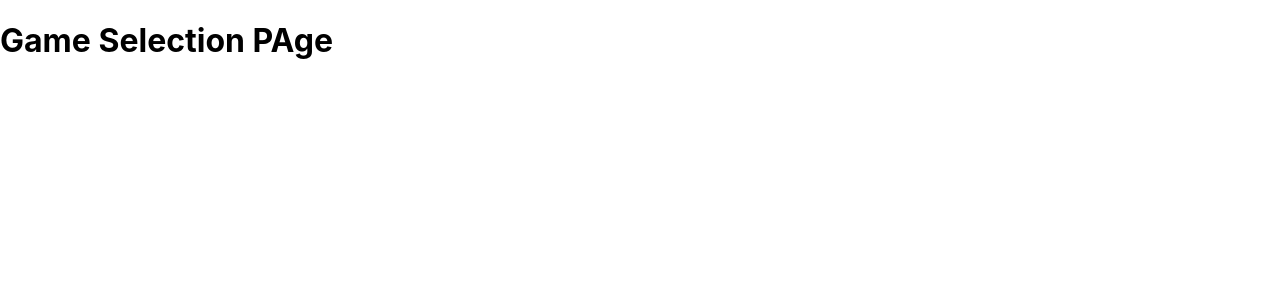
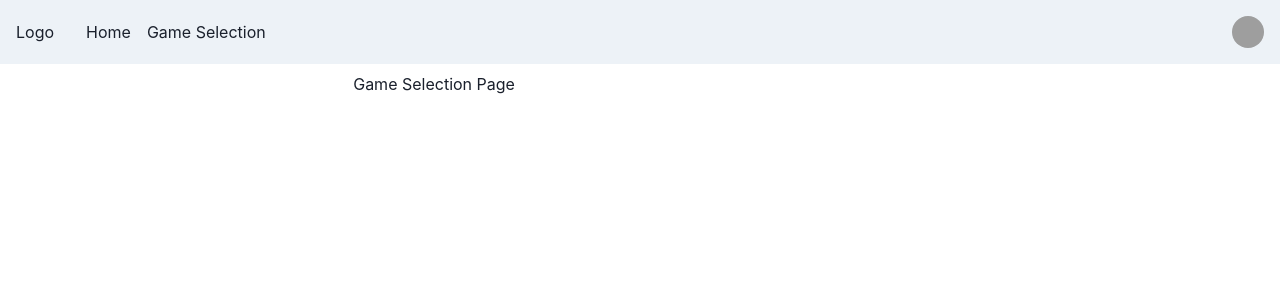
Before and after one commit to kenjishiromajp/drinking-app-web, a React (Create React App) app: page /game-selection in a window 1280 px wide. Shown: the top 300 px of the page. Built offline with nearby package versions, Linux system fonts and the light colour scheme; grey boxes are pictures that could not be loaded.

Commit message:
feat(ui-system): adding chakra-ui

```diff
--- /dev/null
+++ b/src/components/Header/Header.tsx
@@ -0,0 +1,85 @@
+import {
+  Box,
+  Flex,
+  Avatar,
+  HStack,
+  IconButton,
+  Button,
+  Menu,
+  MenuButton,
+  MenuList,
+  MenuItem,
+  useDisclosure,
+  useColorModeValue,
+  Stack,
+  BoxProps,
+} from '@chakra-ui/react';
+import { Link } from 'react-router-dom';
+
+import { HamburgerIcon, CloseIcon } from '@chakra-ui/icons';
+
+const Links = [
+  { label: 'Home', link: '/' },
+  { label: 'Game Selection', link: '/game-selection' },
+];
+
+interface HeaderProps extends BoxProps {}
+export default function Header({ ...props }: HeaderProps) {
+  const { isOpen, onOpen, onClose } = useDisclosure();
+
+  return (
+    <Box bg={useColorModeValue('gray.100', 'gray.900')} px={4} {...props}>
+      <Flex h={16} alignItems="center" justifyContent="space-between">
+        <IconButton
+          size="md"
+          icon={isOpen ? <CloseIcon /> : <HamburgerIcon />}
+          aria-label="Open Menu"
+          display={{ md: 'none' }}
+          onClick={isOpen ? onClose : onOpen}
+        />
+        <HStack spacing={8} alignItems="center">
+          <Box>Logo</Box>
+          <HStack as="nav" spacing={4} display={{ base: 'none', md: 'flex' }}>
+            {Links.map(({ link, label }) => (
+              <Link key={link} to={link}>
+                {label}
+              </Link>
+            ))}
+          </HStack>
+        </HStack>
+        <Flex alignItems="center">
+          <Menu>
+            <MenuButton
+              as={Button}
+              rounded="full"
+              variant="link"
+              cursor="pointer"
+              minW={0}
+            >
+              <Avatar
+                size="sm"
+                src="https://images.unsplash.com/photo-1493666438817-866a91353ca9?ixlib=rb-0.3.5&q=80&fm=jpg&crop=faces&fit=crop&h=200&w=200&s=b616b2c5b373a80ffc9636ba24f7a4a9"
+              />
+            </MenuButton>
+            <MenuList>
+              <MenuItem>Finish Game</MenuItem>
+              <MenuItem>Edit players</MenuItem>
+            </MenuList>
+          </Menu>
+        </Flex>
+      </Flex>
+
+      {isOpen ? (
+        <Box pb={4} display={{ md: 'none' }}>
+          <Stack as="nav" spacing={4}>
+            {Links.map(({ link, label }) => (
+              <Link key={link} to={link}>
+                {label}
+              </Link>
+            ))}
+          </Stack>
+        </Box>
+      ) : null}
+    </Box>
+  );
+}
--- a/src/index.tsx
+++ b/src/index.tsx
@@ -2,17 +2,21 @@ import React from 'react';
 import ReactDOM from 'react-dom/client';
 import './index.css';
 import { BrowserRouter } from 'react-router-dom';
+import { ChakraProvider } from '@chakra-ui/react';
 import App from './App';
 import reportWebVitals from './reportWebVitals';
+import theme from './pages/constants/theme';
 
 const root = ReactDOM.createRoot(
   document.getElementById('root') as HTMLElement,
 );
 root.render(
   <React.StrictMode>
-    <BrowserRouter>
-      <App />
-    </BrowserRouter>
+    <ChakraProvider theme={theme}>
+      <BrowserRouter>
+        <App />
+      </BrowserRouter>
+    </ChakraProvider>
   </React.StrictMode>,
 );
 
--- /dev/null
+++ b/src/layouts/MainLayout/MainLayout.tsx
@@ -0,0 +1,17 @@
+import { Container, VStack } from '@chakra-ui/react';
+import { ReactNode } from 'react';
+import Header from '../../components/Header/Header';
+
+interface MainLayoutProps {
+  children: ReactNode;
+}
+function MainLayout({ children }: MainLayoutProps) {
+  return (
+    <VStack flexDirection="column" minHeight="100vh">
+      <Header width="100%" />
+      <Container flex="1">{children}</Container>
+    </VStack>
+  );
+}
+
+export default MainLayout;
--- a/src/pages/GameSelectionPage/GameSelectionPage.tsx
+++ b/src/pages/GameSelectionPage/GameSelectionPage.tsx
@@ -1,5 +1,11 @@
+import MainLayout from '../../layouts/MainLayout/MainLayout';
+
 function App() {
-  return <h1>Game Selection PAge</h1>;
+  return (
+    <MainLayout>
+      <h1>Game Selection Page</h1>
+    </MainLayout>
+  );
 }
 
 export default App;
--- a/src/pages/HomePage/HomePage.tsx
+++ b/src/pages/HomePage/HomePage.tsx
@@ -1,8 +1,10 @@
+import MainLayout from '../../layouts/MainLayout/MainLayout';
+
 function HomePage() {
   return (
-    <div>
+    <MainLayout>
       <h1>HomePage</h1>
-    </div>
+    </MainLayout>
   );
 }
 
--- /dev/null
+++ b/src/pages/constants/theme.ts
@@ -0,0 +1,13 @@
+import { extendTheme } from '@chakra-ui/react';
+
+// 2. Extend the theme to include custom colors, fonts, etc
+const colors = {
+  brand: {
+    900: '#1a365d',
+    800: '#153e75',
+    700: '#2a69ac',
+  },
+};
+
+const theme = extendTheme({ colors });
+export default theme;
```
Also changed, not shown: package.json (+8 -0 lines), .eslintrc.json, 1 other file (tests, documents, lock files or other folders).
